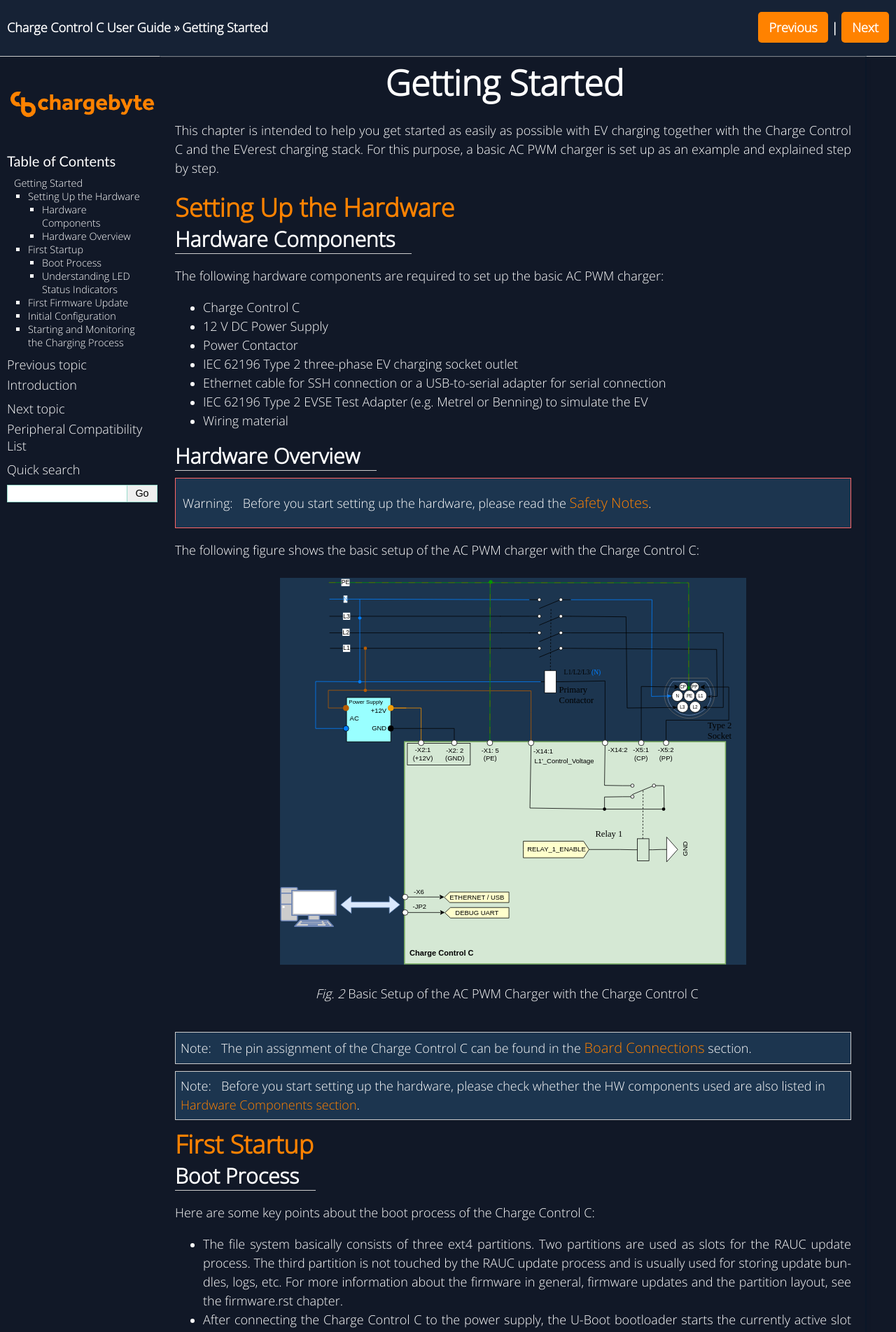
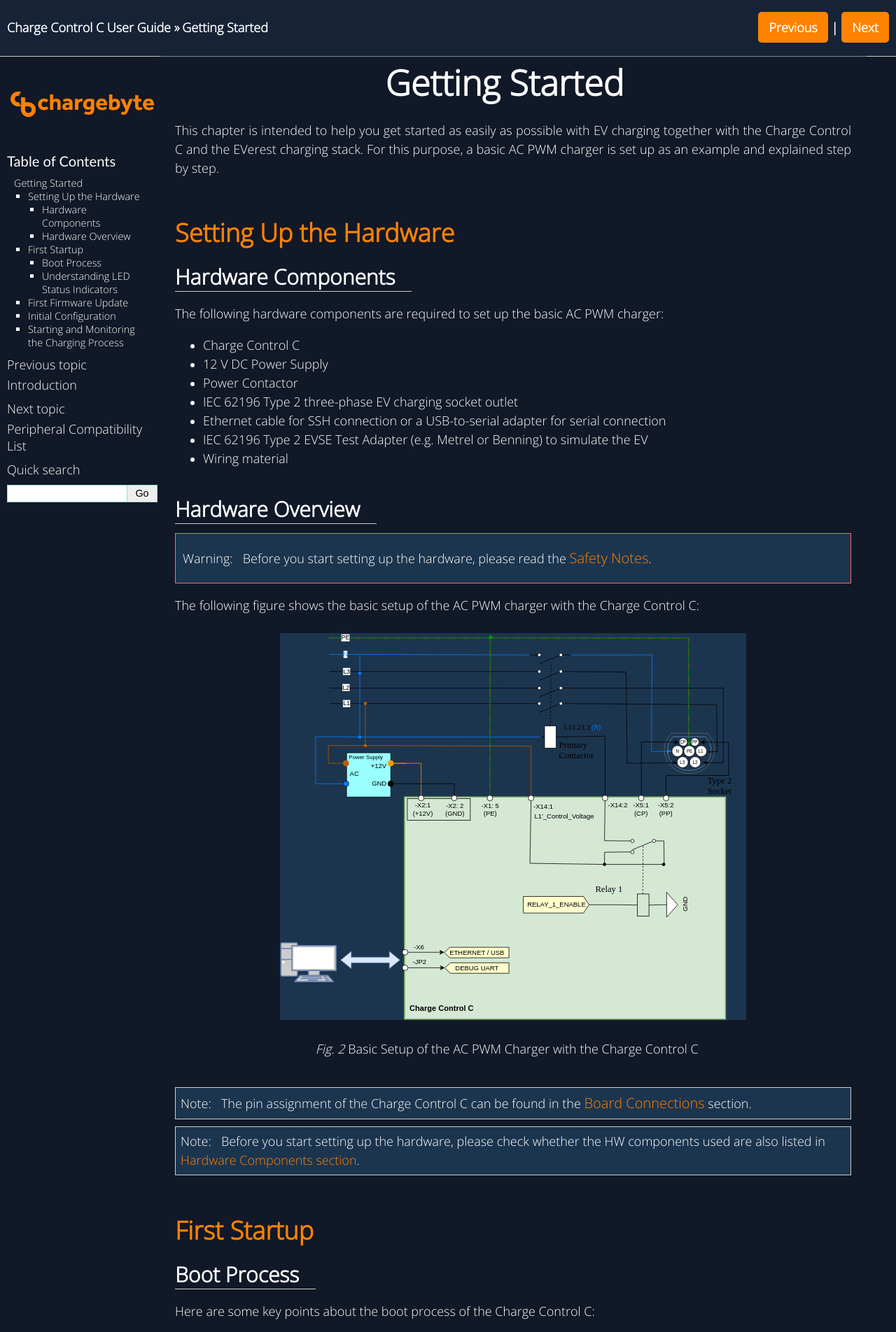
Before and after one commit to chargebyte/chargebyte-docs, a Sphinx documentation site: the page built from docs/source/getting_started.rst, in a window 1280 px wide. Shown: the top 1904 px of the page at 70% size. Built offline with Sphinx 7.4.7, drawn with Linux system fonts in a browser that asks for light colours.

Commit message:
style: improve docs heading spacing
Signed-off-by: Fabian Hartung <fabian.hartung@chargebyte.com>

```diff
--- a/docs/source/_static/css/cb_theme.css
+++ b/docs/source/_static/css/cb_theme.css
@@ -112,7 +112,7 @@
   font-size: 36px !important;
   font-family: "Open Sans", sans-serif !important;
   font-weight: 600 !important;
-  margin: 0 !important;
+  margin: 1.5em 0 0.5em !important;
   padding: 0 !important;
   border-bottom: none !important;
   background-color: #111827 !important;
@@ -123,7 +123,7 @@
   font-size: 30px !important;
   font-family: "Open Sans", sans-serif !important;
   font-weight: 600 !important;
-  margin: 0 !important;
+  margin: 1.25em 0 0.45em !important;
   padding: 0 !important;
   background-color: #111827 !important;
   color: #fff !important;
@@ -134,11 +134,19 @@
   font-size: 26px !important;
   font-family: "Open Sans", sans-serif !important;
   font-weight: 600 !important;
-  margin: 0 !important;
+  margin: 1em 0 0.4em !important;
   padding: 0 !important;
   background-color: #ff8200 !important;
   border-bottom: none !important;
   color: #fff !important;
+}
+
+.document .bodywrapper section>h2+section>h3 {
+  margin-top: 0.2em !important;
+}
+
+.document .bodywrapper section>h3+section>h4 {
+  margin-top: 0.2em !important;
 }
 
 .document .bodywrapper .highlight {
```
